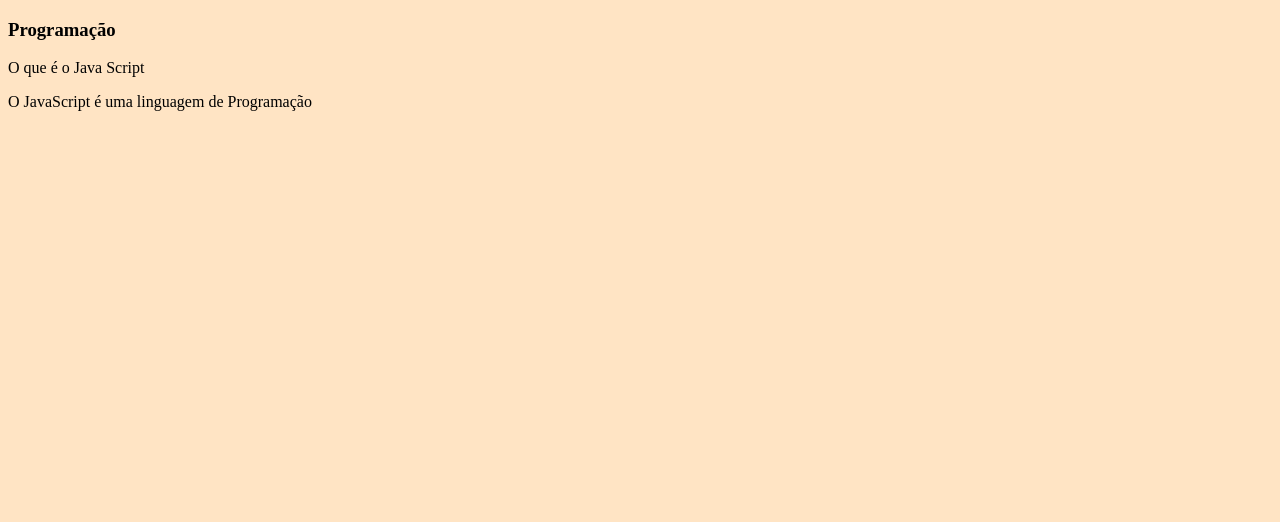
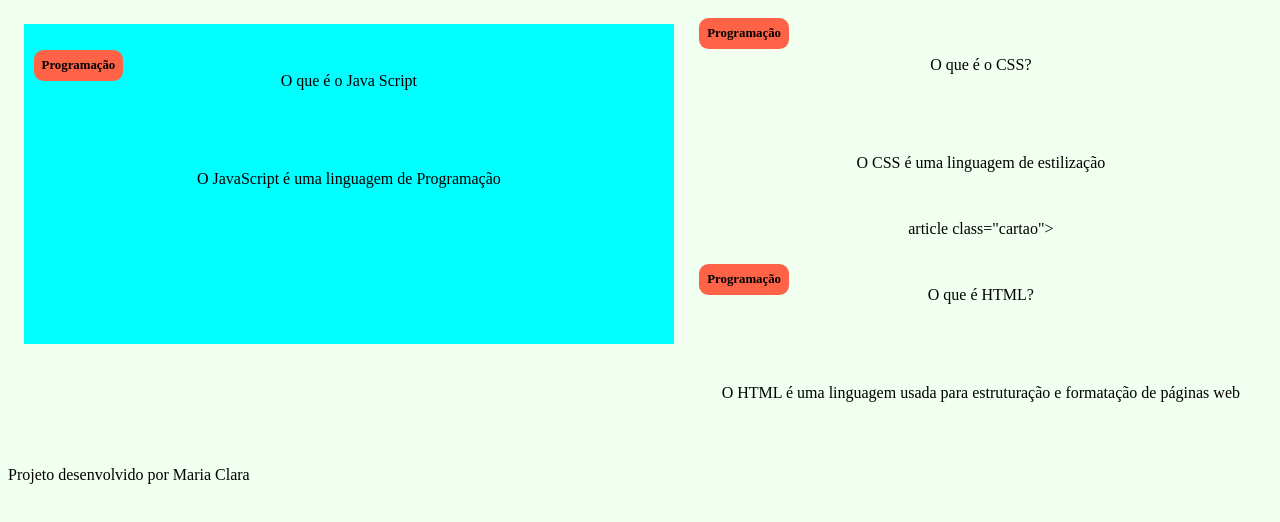
Before and after one commit to Mariatidre/cards-mariaa, a plain HTML site: page index.html in a window 1280 px wide. Drawn offline with Linux system fonts and the light colour scheme.

Commit message:
Add files via upload

```diff
--- a/index.html
+++ b/index.html
@@ -11,21 +11,44 @@
     <main>
       <section id="container">
         <article class="cartao">
-          <div class="cartao_conteuo">
+          <div class="cartao_conteudo">
             <h3>Programação</h3>
-            <div class="cartao_conteuo_pegunta">
+            <div class="cartao_conteudo_pegunta">
                <p> O que é o Java Script</p>
             </div>
             <div class="cartao_conteuo_resposta">
                 <p> O JavaScript é uma linguagem de Programação</p>
             </div>
+
           </div>
+        </article class=cartao">
+        <div class="cartao_conteudo">
+          <h3>Programação</h3>
+          <div class="cartao_conteudo_pegunta">
+             <p> O que é o CSS?</p>
+          </div>
+          <div class="cartao_conteuo_resposta">
+              <p> O CSS é uma linguagem de estilização</p>
+
+        <article>
+
+        </article>article class="cartao">
+        <div class="cartao_conteudo">
+          <h3>Programação</h3>
+          <div class="cartao_conteudo_pegunta">
+             <p> O que é HTML?</p>
+          </div>
+          <div class="cartao_conteuo_resposta">
+              <p> O HTML é uma linguagem usada para estruturação e formatação de páginas web</p>
+
+        <article>
 
         </article>
       </section>
      </main>
 
     <footer>
+      <p>Projeto desenvolvido por Maria Clara</p>
 
     </footer>
 </body>
--- a/style.css
+++ b/style.css
@@ -1,4 +1,33 @@
 body{
-    background-color: bisque;
+    background-color: honeydew;
     font-family: Bai Jamjuree;
 }
+#container {
+    display: flex; /*dispoe os elementos em linha*/
+}
+
+.cartao{
+    margin: 1rem 1rem;
+    background-color: aqua;
+    height: 20rem;
+    flex-grow: 1;
+    flex-basis: calc(33% - 6rem);
+}
+.cartao_conteudo{
+    text-align: center;
+    height: 100%;
+}
+
+.cartao_conteudo h3{
+    background-color: tomato;
+    text-align: left;
+    padding: 0.5rem;
+    position: absolute;
+    margin: 0.6rem;
+    border-radius: 0.6rem;
+    font-size: 1vw;
+}
+.cartao_conteudo p{
+    margin-top: 1rem;
+    padding: 2rem;
+}
```
